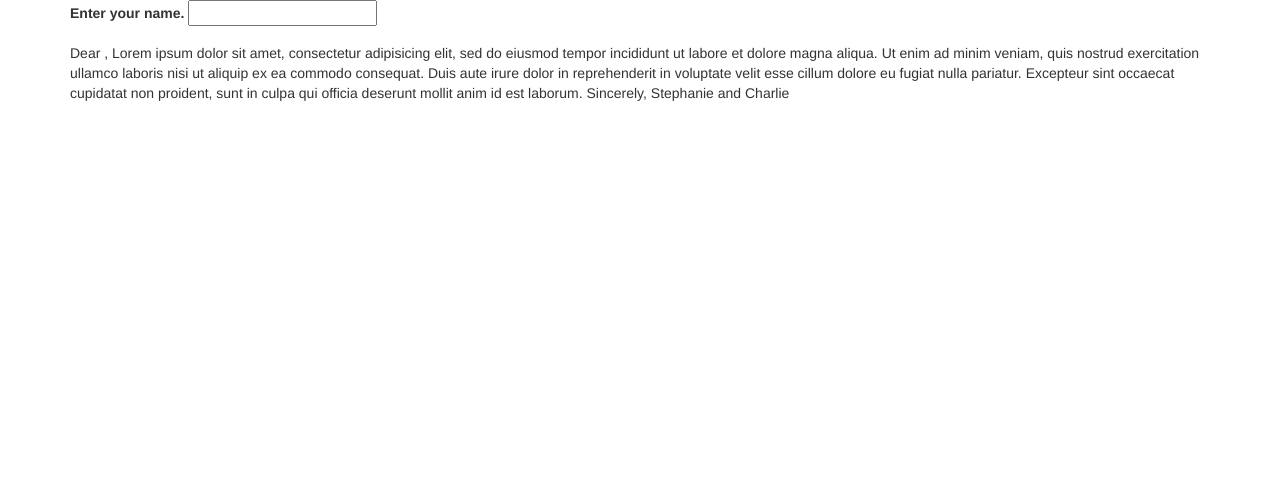
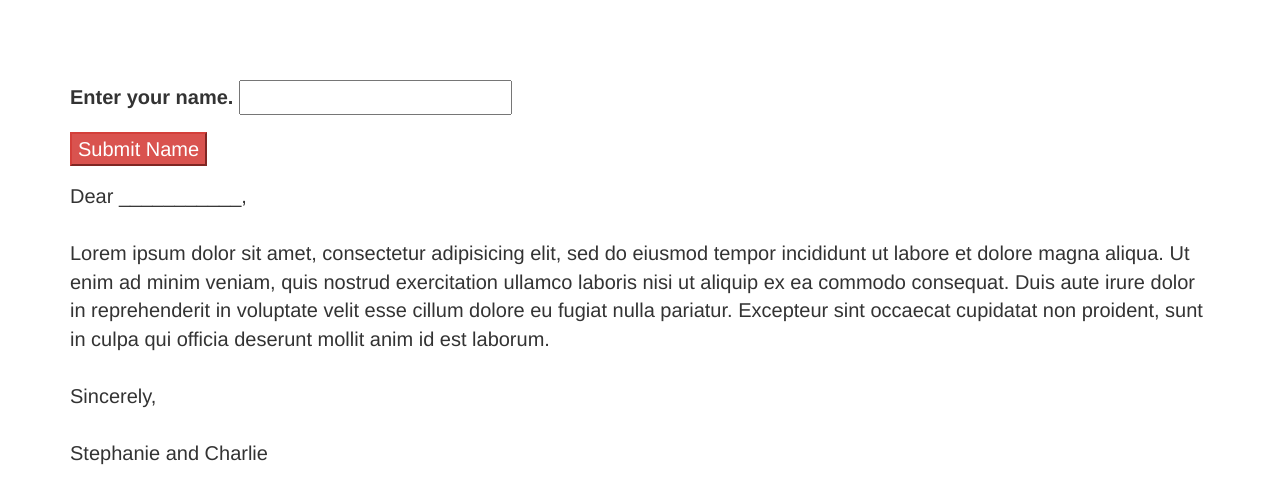
Before and after one commit to stephr3/form-letter, a plain HTML site: page index.html in a window 1280 px wide. Drawn offline with Linux system fonts and the light colour scheme.

Commit message:
add button submit functionality and page styling

```diff
--- a/css/styles.css
+++ b/css/styles.css
@@ -0,0 +1,11 @@
+body {
+  font-size: 2em;
+}
+
+.container {
+  margin-top: 10vh;
+}
+
+.btn-danger {
+  margin-bottom: 2vh;
+}
--- a/index.html
+++ b/index.html
@@ -16,16 +16,20 @@
             <label for="name">Enter your name.</label>
             <input type="text" id="name">
           </div>
+          <button type="submit" class="btn-danger">Submit Name</button>
         </form>
       </div>
       <div id="letter">
         <p>
-        Dear <span class="name"></span>,
-
+        Dear <span class="name">___________</span>,
+        <br>
+        <br>
         Lorem ipsum dolor sit amet, consectetur adipisicing elit, sed do eiusmod tempor incididunt ut labore et dolore magna aliqua. Ut enim ad minim veniam, quis nostrud exercitation ullamco laboris nisi ut aliquip ex ea commodo consequat. Duis aute irure dolor in reprehenderit in voluptate velit esse cillum dolore eu fugiat nulla pariatur. Excepteur sint occaecat cupidatat non proident, sunt in culpa qui officia deserunt mollit anim id est laborum.
-
+        <br>
+        <br>
         Sincerely,
-
+        <br>
+        <br>
         Stephanie and Charlie
         </p>
       </div>
--- a/js/scripts.js
+++ b/js/scripts.js
@@ -0,0 +1,9 @@
+$(function(){
+  $("#blanks form").submit(function(event){
+    var nameInput = $("input#name").val();
+
+    $(".name").text(nameInput);
+
+    event.preventDefault();
+  });
+});
```
